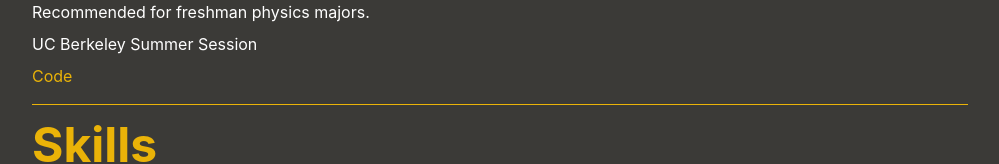
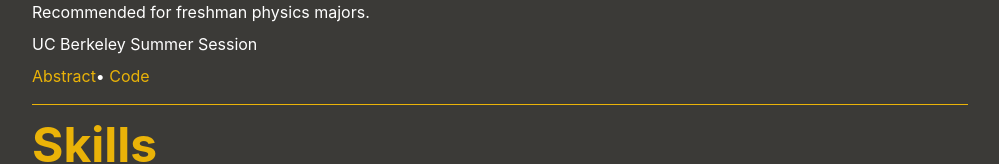
Before and after one commit to sidgithub780/portfolio, a React (Create React App) app: page / in a window 1280 px wide. Shown: the part 2327-2491 px from the top of the page, without its empty margins (140-1139 px from the left). Built offline with nearby package versions, Linux system fonts and the light colour scheme.

Commit message:
capstone

```diff
--- a/src/components/Education.js
+++ b/src/components/Education.js
@@ -1,5 +1,6 @@
 import React from "react";
 import ResearchComponent from "./ResearchComponent";
+import capstone from "../assets/capstone.pdf";
 
 export default function Education() {
   return (
@@ -18,7 +19,7 @@ export default function Education() {
         title="Physics 77: Introduction to Computational Physics"
         description="Introductory scientific programming in Python with examples from physics. Topics include: visualization, statistics and probability, regression, numerical integration, simulation, data modeling, function approximation, and algebraic systems. Recommended for freshman physics majors."
         school="UC Berkeley Summer Session"
-        abstractLink={null}
+        abstractLink={capstone}
         codeLink="https://github.com/sidgithub780/Physics-77"
       />
     </div>
```
Also changed, not shown: 1 other file (tests, documents, lock files or other folders).
